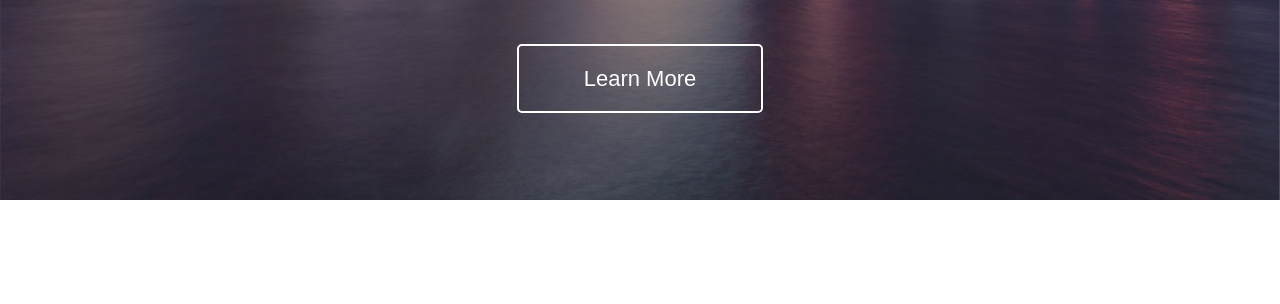
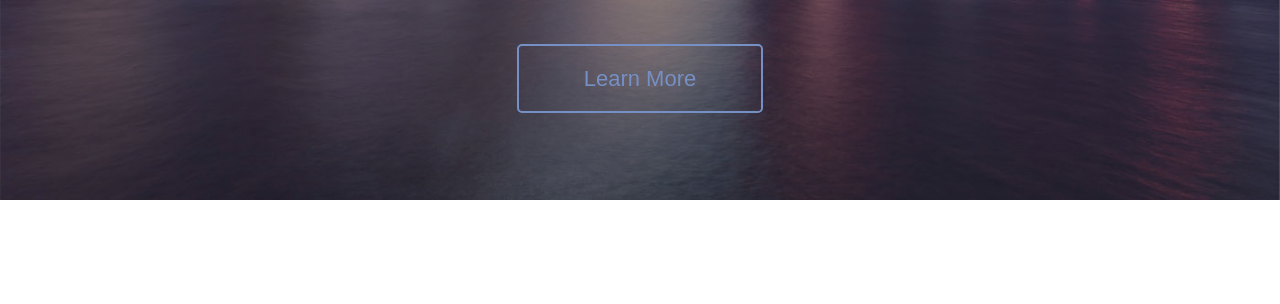
Before and after one commit to vaskae/psd_to_html, a plain HTML site: page index.html in a window 1280 px wide. In both pictures the pointer is over the button "Learn More". Shown: the part 420-724 px from the top of the page. Drawn offline with nearby package versions, Linux system fonts and the light colour scheme; a script that the page names is missing; a web font is replaced by a local one.

Commit message:
Update main.css

```diff
--- a/css/main.css
+++ b/css/main.css
@@ -145,7 +145,7 @@ footer{
    background: #7690c5;
     overflow: hidden;
     color: white;
-
+    padding-top:70px;
 }
 .wrapper {
     width: 80%;
@@ -206,6 +206,15 @@ padding: 5px 14px;
     text-align: center;
     padding-top: 150px;
 }
+
+
+.caption button:hover{
+
+ color: #7690c5;
+ border: 2px solid #7690c5;
+
+}
+
 
 .caption p{
     font-size: 30px;
```
